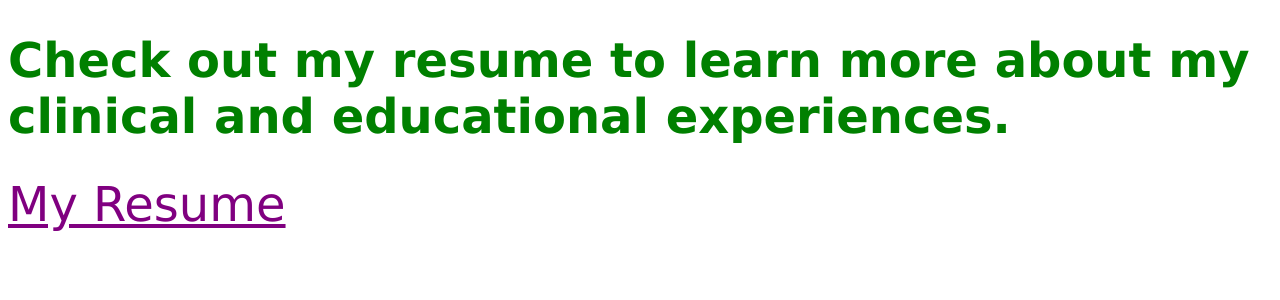
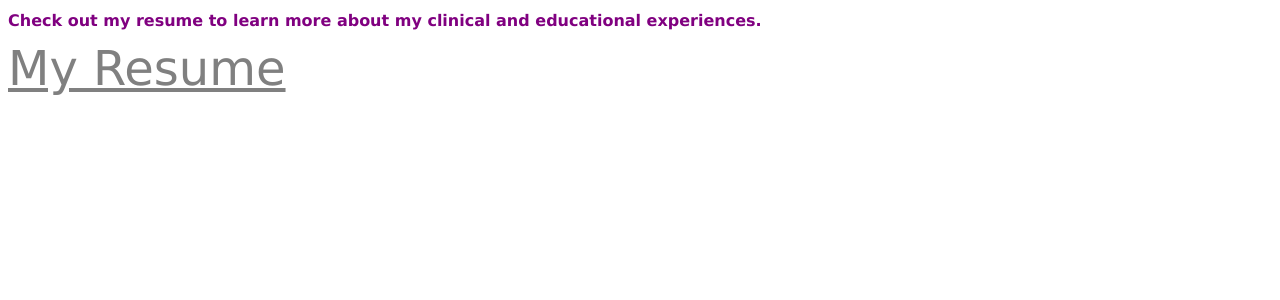
Before and after one commit to maryamckinnon/maryamckinnon.github.io, a Jekyll site: the page Resume/index.html, which Jekyll copies as it is, in a window 1280 px wide. Shown: the top 300 px of the page. Built offline with Jekyll 4.4.1, drawn with Linux system fonts in a browser that asks for light colours.

Commit message:
Update index.html

```diff
--- a/Resume/index.html
+++ b/Resume/index.html
@@ -2,14 +2,14 @@
 <html>
 <style>
 a {
-    color: purple;
+    color: gray;
     font-family: verdana;
     font-size: 300%;
 }
 h1 {
-    color: green;
+    color: purple;
     font-family: verdana;
-    font-size: 300%;
+    font-size: 100%;
 </style>
 
 <body>
```
